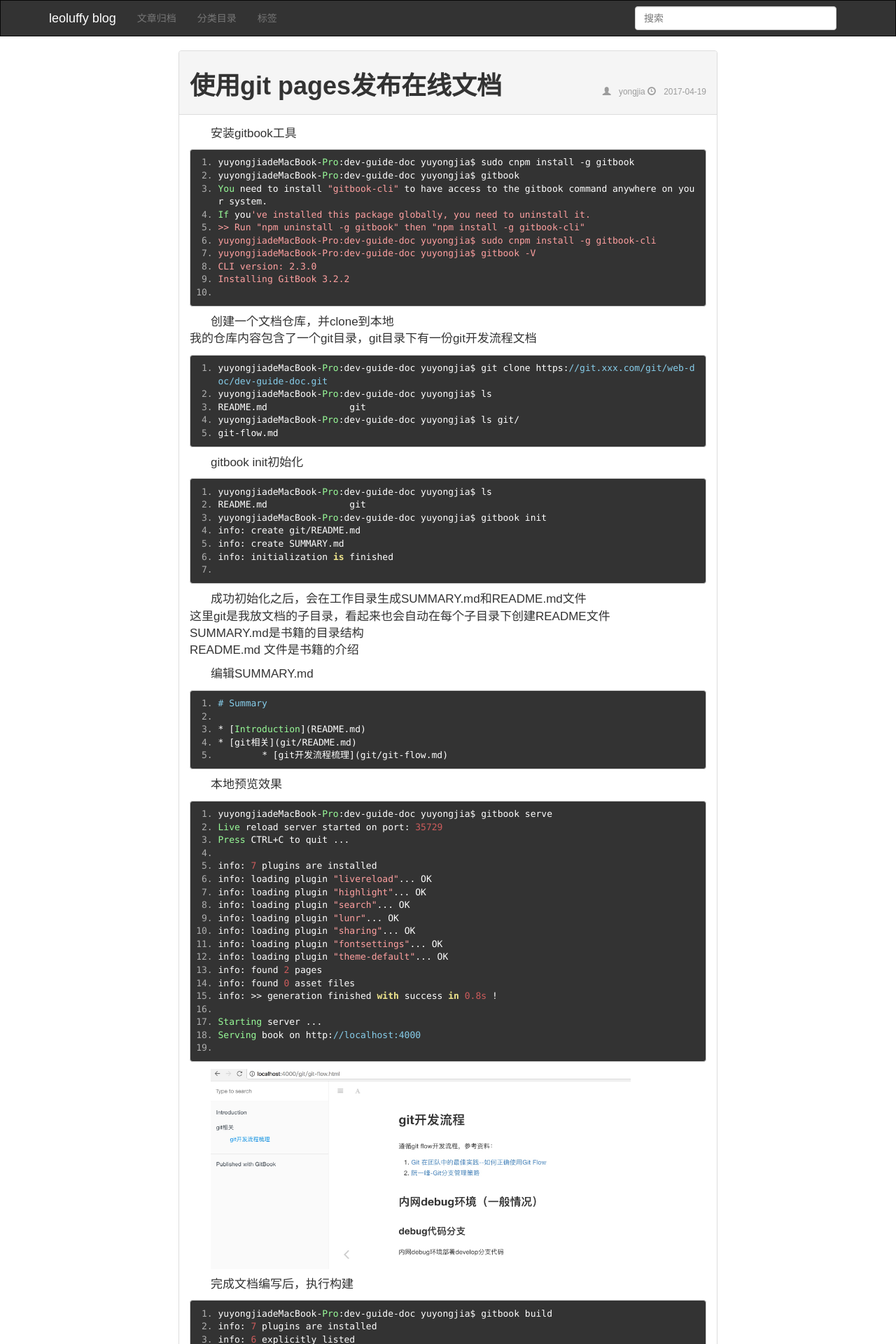
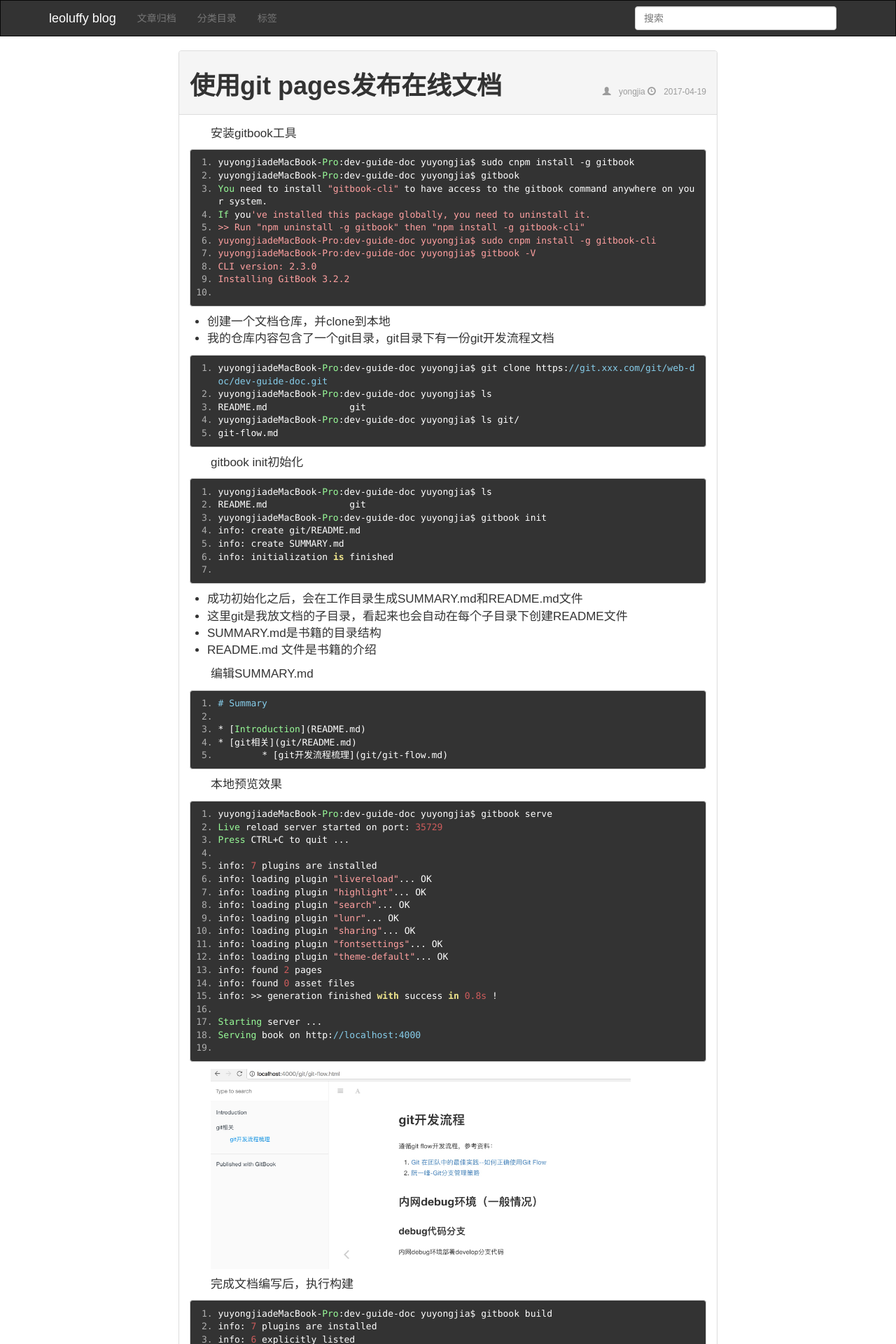
Before and after one commit to leoluffy/leoluffy.github.io, a Jekyll site: the page built from _posts/2017-04-19-gitbook-git-pages.md, in a window 1280 px wide. Shown: the top 1920 px of the page at 70% size. Built offline with Jekyll 4.4.1, drawn with Linux system fonts in a browser that asks for light colours; comment, search, counter and statistics services are not loaded.

Commit message:
【文章】提交git pages文章

````diff
--- a/_posts/2017-04-19-gitbook-git-pages.md
+++ b/_posts/2017-04-19-gitbook-git-pages.md
@@ -24,8 +24,8 @@ Installing GitBook 3.2.2
 
 ```
 
-创建一个文档仓库，并clone到本地
-我的仓库内容包含了一个git目录，git目录下有一份git开发流程文档
+* 创建一个文档仓库，并clone到本地
+* 我的仓库内容包含了一个git目录，git目录下有一份git开发流程文档
 
 ```
 yuyongjiadeMacBook-Pro:dev-guide-doc yuyongjia$ git clone https://git.xxx.com/git/web-doc/dev-guide-doc.git
@@ -46,10 +46,10 @@ info: create SUMMARY.md
 info: initialization is finished
 
 ```
-成功初始化之后，会在工作目录生成SUMMARY.md和README.md文件
-这里git是我放文档的子目录，看起来也会自动在每个子目录下创建README文件
-SUMMARY.md是书籍的目录结构
-README.md 文件是书籍的介绍
+* 成功初始化之后，会在工作目录生成SUMMARY.md和README.md文件
+* 这里git是我放文档的子目录，看起来也会自动在每个子目录下创建README文件
+* SUMMARY.md是书籍的目录结构
+* README.md 文件是书籍的介绍
 
 编辑SUMMARY.md
 
````
